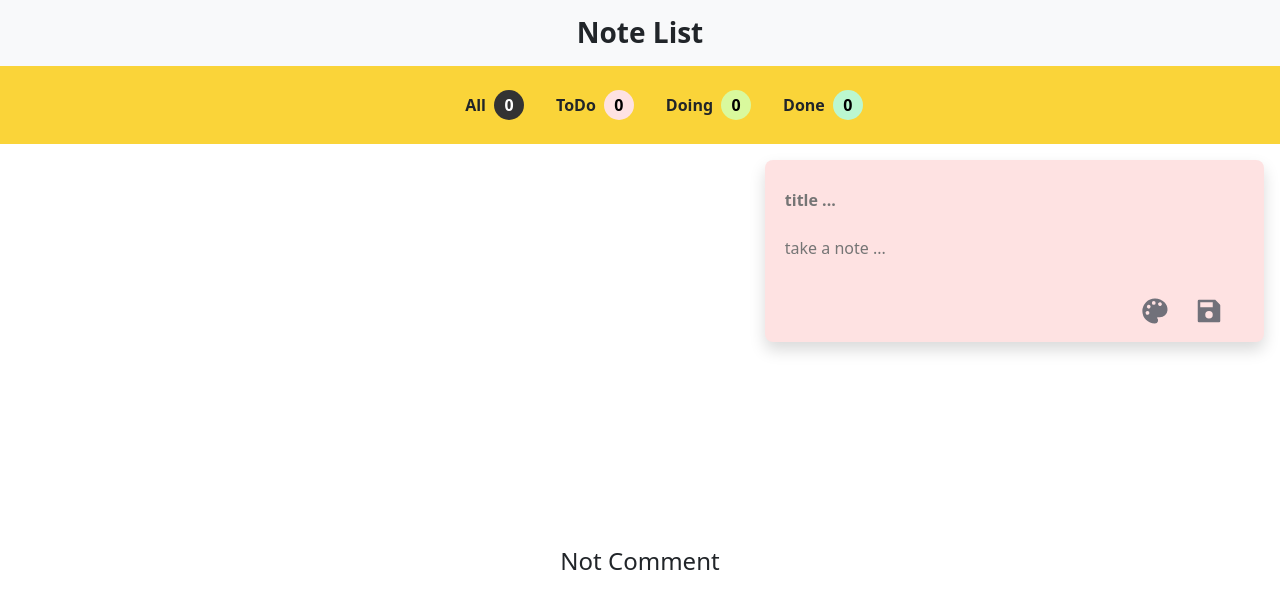
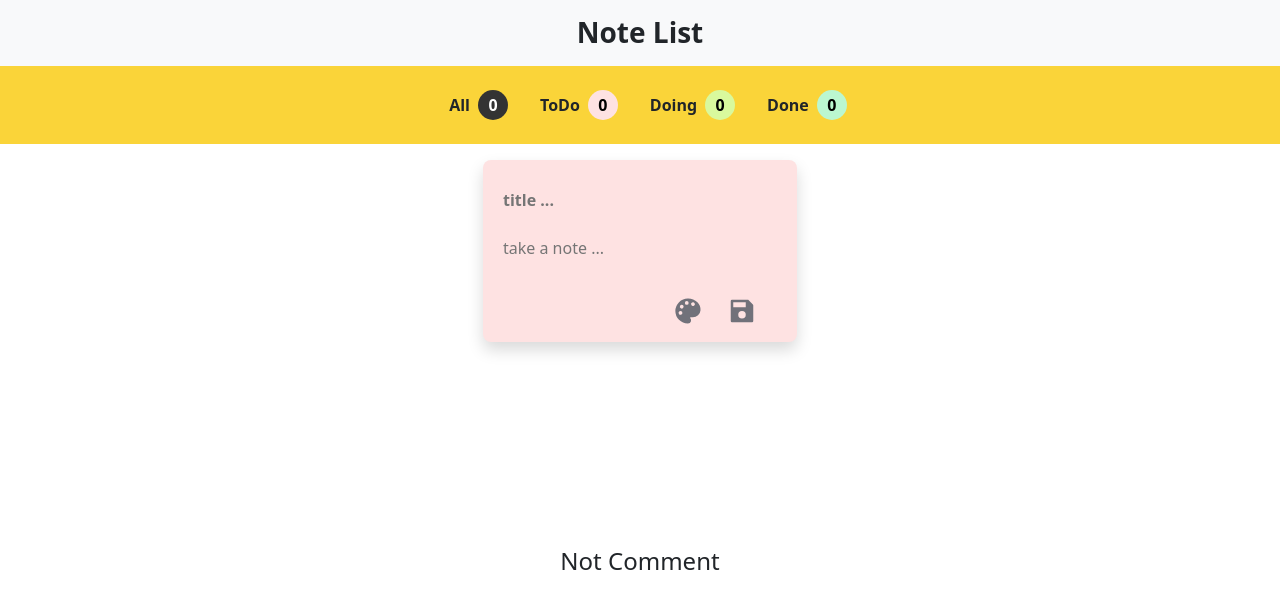
Before and after one commit to MiaadEstakhri/note-app, a React (Create React App) app: page / in a window 1280 px wide. Shown: the top 608 px of the page. Built offline with nearby package versions, Linux system fonts and the light colour scheme.

Commit message:
refactor style

```diff
--- a/src/App.css
+++ b/src/App.css
@@ -30,9 +30,10 @@ nav span {
 
 textarea {
     resize: none !important;
+    scrollbar-width: none;
 }
 
 .box-comments {
     column-count: 5;
-  column-gap: 1rem;
+    /* column-gap: 1rem; */
 }
--- a/src/components/navList/NavList.jsx
+++ b/src/components/navList/NavList.jsx
@@ -15,7 +15,7 @@ const NavList = ({ onClick, comments }) => {
         {COMMENT_LIST.map((item, index) => {
           return (
             <li
-              className="d-flex align-items-center justify-content-center ms-3"
+              className="d-flex align-items-center justify-content-center me-3"
               key={index}
               onClick={() => onClick(item.bg)}>
               {item.title}
--- a/src/components/newComment/NewComment.jsx
+++ b/src/components/newComment/NewComment.jsx
@@ -29,7 +29,6 @@ const NewComment = ({ onAddNote }) => {
   };
 
   return (
-    <div className="d-flex flex-column align-items-end ">
     <form
       onSubmit={submitHandler}
       className={`new-comment d-flex flex-column justify-content-center align-items-center p-3 shadow rounded-3 `}
@@ -43,7 +42,6 @@ const NewComment = ({ onAddNote }) => {
         </button>
       </div>
     </form>
-    </div>
   );
 };
 
--- a/src/components/newComment/newComment.css
+++ b/src/components/newComment/newComment.css
@@ -1,3 +1,3 @@
 .new-comment {
-    width: 40%;
+    width: 25%;
 }
--- a/src/container/discussion/Discussion.jsx
+++ b/src/container/discussion/Discussion.jsx
@@ -58,8 +58,8 @@ const Discussion = () => {
     <main className="w-100 h-100">
       <h1 className="bg-light text-center fw-bold h3 py-3 m-0">Note List</h1>
       <NavList onClick={handleFilterTasks} comments={comments} />
-      <section className="mx-3 mt-3">
-        <div className="">
+      <section className="container-fluid w-100  mt-3">
+        <div className="w-100 d-flex justify-content-center">
           <NewComment
             onAddNote={handleAddNewNote}
             comments={comments}
```
Lines whose indentation alone changed are shown as unchanged.
